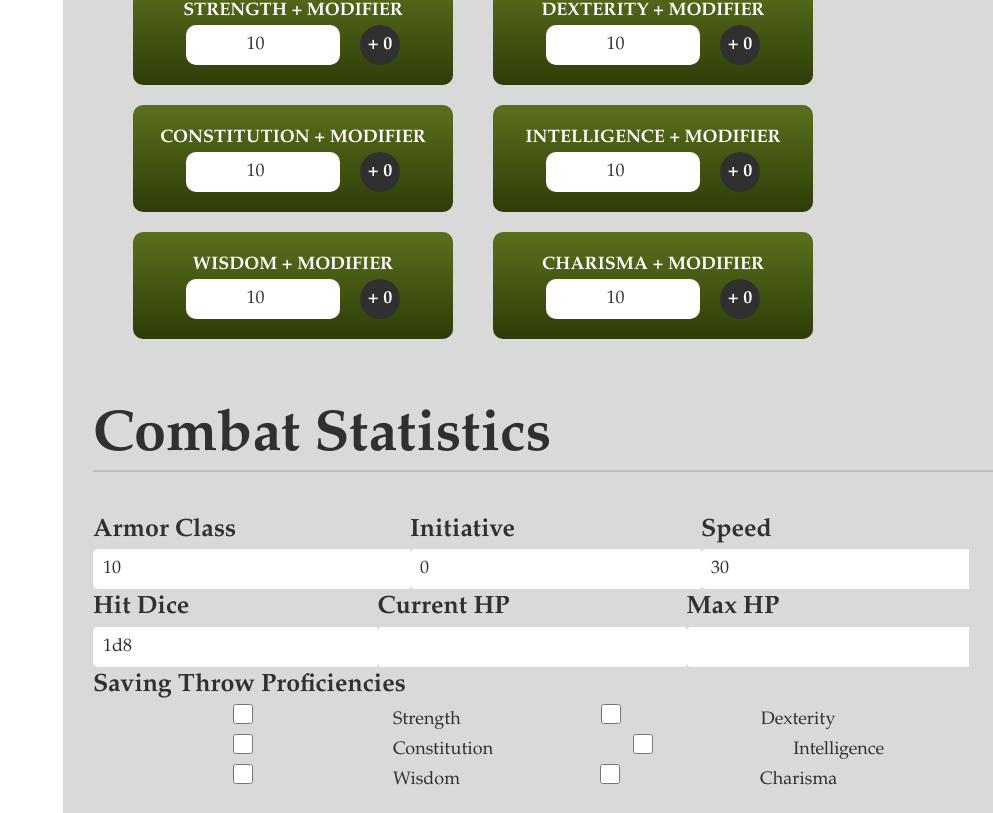
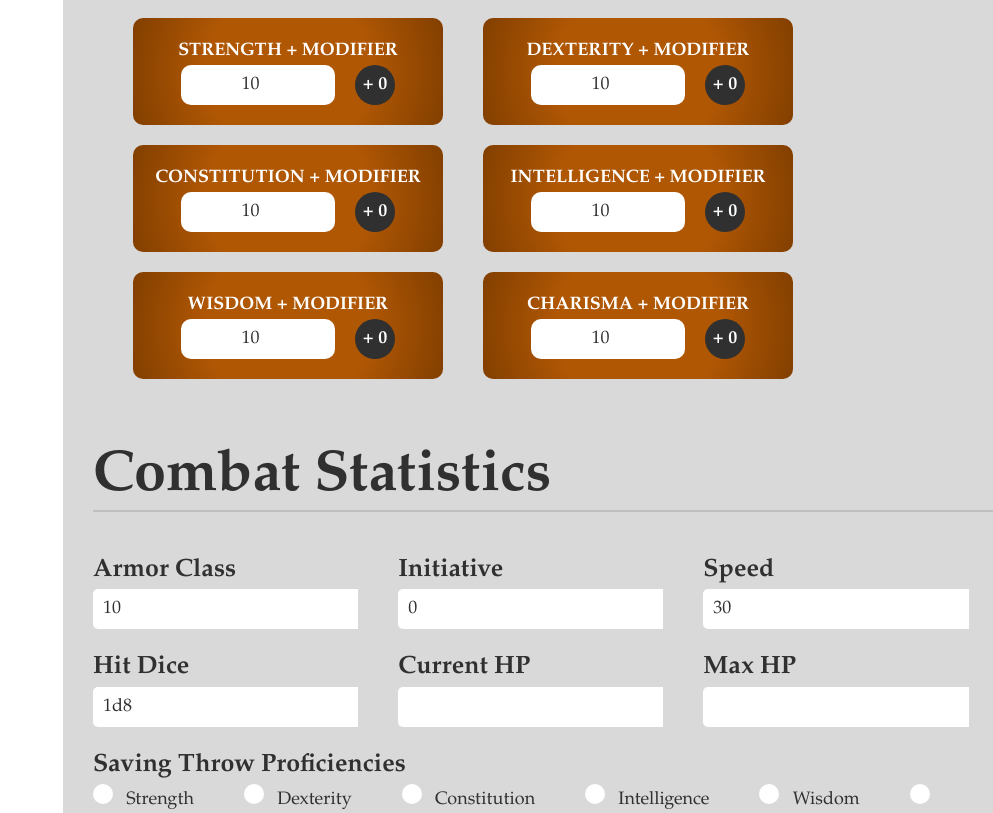
Before and after one commit to WouterOnGithub/Waystone, a React (Vite) app in the folder waystoneProject/: page /user/1/Add_Character in a window 1280 px wide. Shown: the part 887-1700 px from the top of the page, without its empty margins (287-1280 px from the left). Built offline with nearby package versions, Linux system fonts and the light colour scheme; no server answers.

Commit message:
Finished Add_Character CSS

```diff
--- a/waystoneProject/src/pages/Add_Character.jsx
+++ b/waystoneProject/src/pages/Add_Character.jsx
@@ -13,7 +13,8 @@
   import { doc } from "firebase/firestore";
 
 
-  function Add_Character() {
+  function Add_Character()
+  {
     const { campaignId, CharacterId } = useParams();
     const playerId = CharacterId;
     const { user } = useAuth();
@@ -427,7 +428,7 @@
               </div>
 
               {/* NEEDS TO STILL BE FIXED, I'LL DO IT SOON ! -H */}
-              <div id="input-box-white">
+              <div id="combat-statistics-checkboxes">
                 <b>Saving Throw Proficiencies</b><br />
                 {['strength','dexterity','constitution','intelligence','wisdom','charisma'].map((ability) => (
                       <label key={ability}>
@@ -436,7 +437,7 @@
                           checked={characterData.savingThrows[ability]}
                           onChange={() => handleSavingThrowChange(ability)}
                         />
-                        {ability.charAt(0).toUpperCase() + ability.slice(1)}
+                        &#10240;{ability.charAt(0).toUpperCase() + ability.slice(1)}
                       </label>
                     ))}
               </div>
--- a/waystoneProject/src/pages/pages-css/New_Campaign_Page_CAMPAIGN.css
+++ b/waystoneProject/src/pages/pages-css/New_Campaign_Page_CAMPAIGN.css
@@ -78,11 +78,14 @@
 /* Add_Character */
 .character-base-stat /* the individual base stats (ex. name, race, ...) */
 {
-
+  display: flex;
+  flex-direction: column;
 }
 .character-base-stats-section /* The sections of the stats, each containing 3 input boxes per section */
 {
   display: flex;
+  gap: 40px;
+  margin-bottom: 20px;
 }
 
 /* The ability scores */
@@ -93,11 +96,11 @@
 }
 .ability-box /* The individual ability box */
 {
-  background: linear-gradient(180deg, #5b701d 0%, #2e3d08 100%);
+  background: var(--background-gradient2);
   border-radius: var(--border-radius);
   text-align: center;
   padding: 20px;
-  width: 280px;
+  width: 270px;
   margin-left: 40px;
   margin-bottom: 20px;
 }
@@ -133,6 +136,34 @@
   height: 40px;
   border-radius: 500px;
   font-weight: 600;
+}
+/* The checkboxes of Saving Throw Proficiencies */
+#combat-statistics-checkboxes /* The checkbox section */
+{
+  margin-top: 20px
+}
+#combat-statistics-checkboxes label /* The title per checkbox */
+{
+  margin-right: 50px;
+}
+#combat-statistics-checkboxes input /* The checkbox */
+{
+  border-radius: var(--border-radius3);
+  background: #ffffff;   /* stays white_ in dark mode */
+  appearance: none; /* Makes it be customizable */
+  border: none;
+  width: 20px;
+  height: 20px;
+  transition: 0.3s;
+}
+#combat-statistics-checkboxes input:hover /* The checkbox while hovering */
+{
+  border-color: var(--text-color3);
+}
+#combat-statistics-checkboxes input:checked /* The checkbox when clicked on */
+{
+  background: var(--text-color3);
+  border: 2px var(--text-color4) solid;
 }
 
 /* The skills */
```
